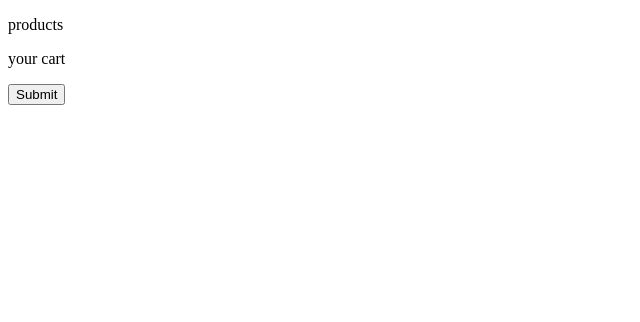
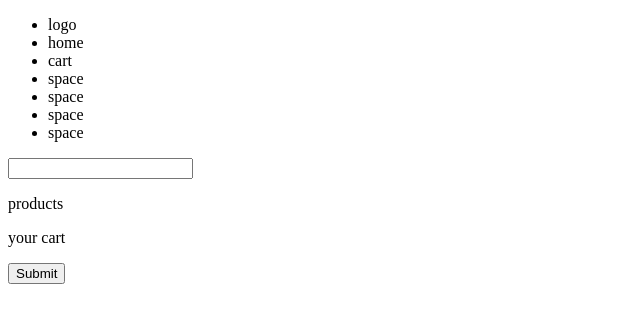
Before and after one commit to moonj-kr/weggies, a plain HTML site: page example_index.html in a window 1280 px wide. Shown: the whole page, without its empty margins (0-640 px from the left). Drawn offline with Linux system fonts and the light colour scheme.

Commit message:
index_update

```diff
--- a/example_index.html
+++ b/example_index.html
@@ -7,7 +7,18 @@
     <title>Weggies uwu</title>
 </head>
 <body>
-    <nav></nav>
+    <nav>
+        <ul>
+            <li>logo</li>
+            <li>home</li>
+            <li>cart</li>
+            <li>space</li>
+            <li>space</li>
+            <li>space</li>
+            <li>space</li>
+        </ul>
+    </nav>
+    <input type="text" name="name" readonly="readonly">
     <div class="container" id="container">
         <div class="products" id="products">
             <p>products</p>
```
